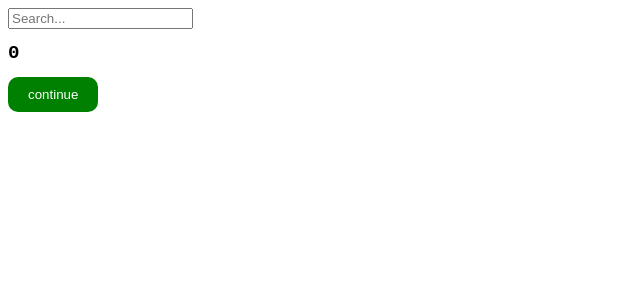
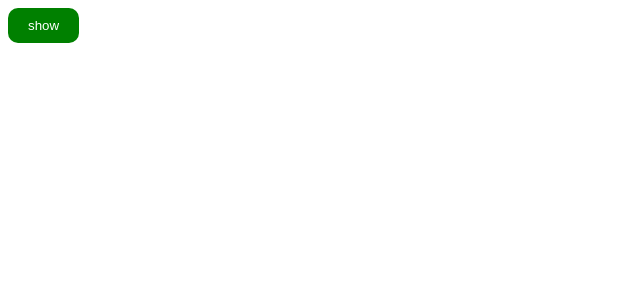
Before and after one commit to jhoon9494/reactJs, a React (Create React App) app: page / in a window 1280 px wide. Shown: the top 300 px of the page, without its empty margins (0-640 px from the left). Built offline with nearby package versions, Linux system fonts and the light colour scheme.

Commit message:
cleanup function

```diff
--- a/src/App.js
+++ b/src/App.js
@@ -2,26 +2,23 @@ import Button from "./Button";
 import styles from "./App.module.css";
 import { useState, useEffect } from "react";
 
+function Hello() {
+  useEffect(() => {
+    console.log("created");
+    return () => console.log("destroyed"); //Cleanup
+  }, []);
+  return <h1>Hi</h1>;
+}
+
 function App() {
-  const [counter, setCounter] = useState(0);
-  const onClick = () => setCounter((prev) => prev + 1);
-  const [key, setKey] = useState("");
-  const onChange = (event) => setKey(event.target.value);
-  useEffect(() => {
-    console.log("CALL THE API");
-  }, []);
-  useEffect(() => {
-    if (key !== "") {
-      console.log("search for", key);
-    } else {
-      console.log("please search..");
-    }
-  }, [counter]);
+  const [show, setShow] = useState(false);
+  const onClick = () => {
+    setShow((prev) => !prev);
+  };
   return (
     <div>
-      <input onChange={onChange} value={key} type="text" placeholder="Search..."></input>
-      <h1 className={styles.title}>{counter}</h1>
-      <Button text={"continue"} click={onClick} />
+      {show ? <Hello /> : null}
+      <Button text={show ? "hide" : "show"} click={onClick} />
     </div>
   );
 }
```
